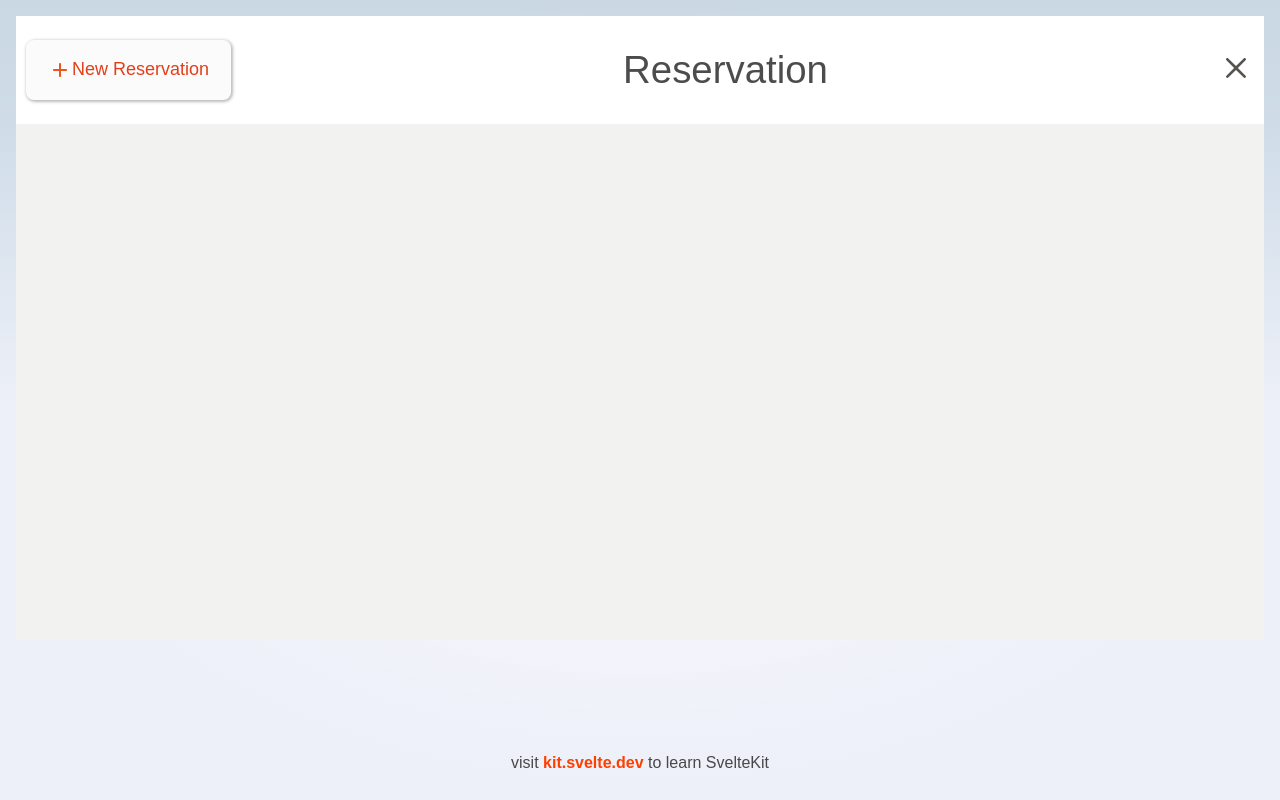
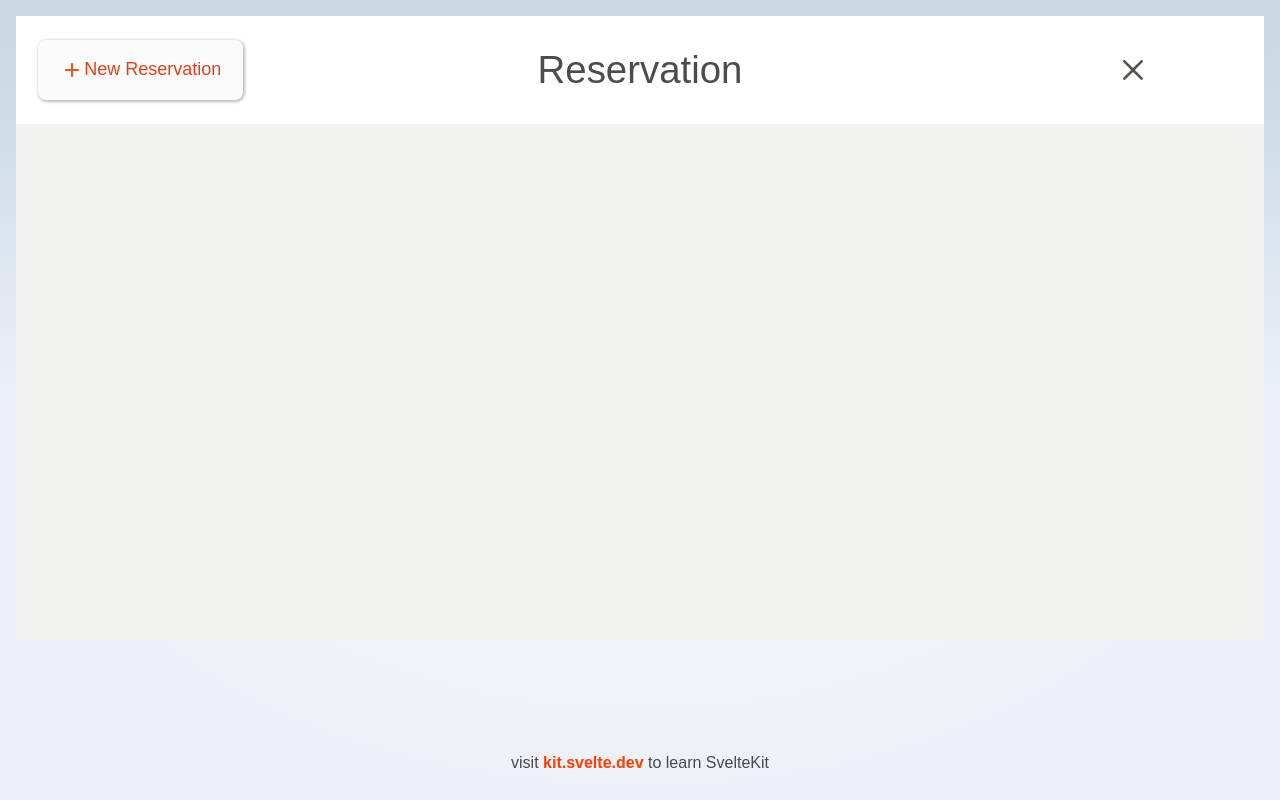
Before and after one commit to SeungGukYoo/yunaencos-project, a SvelteKit app: page / in a window 1280 px wide. Built offline with nearby package versions, Linux system fonts and the light colour scheme.

Commit message:
style: 타이틀 스타일 변경

```diff
--- a/src/routes/Title.svelte
+++ b/src/routes/Title.svelte
@@ -19,6 +19,7 @@
 </script>
 
 <section class="titleContainer">
+	<div class="btnContainer">
 		{#if currentPath === '/reservation'}
 			<a class="addBtn" href="/" on:click={() => handleReservedPage('/')}>
 				<img src={backIcon} alt="back-icon" />
@@ -28,6 +29,7 @@
 				<img src={addIcon} alt="add-Icon" /> New Reservation
 			</a>
 		{/if}
+	</div>
 
 	<div class="title">
 		{#if currentPath === '/reservation'}
@@ -46,35 +48,42 @@
 	.titleContainer {
 		background-color: rgb(255, 255, 255);
 		position: relative;
+		display: grid;
+		grid-template-columns: 1fr 1fr 1fr 1fr 1fr;
+	}
+
+	.btnContainer {
 		display: flex;
 		align-items: center;
-		justify-content: space-between;
+		justify-content: center;
 	}
 	.addBtn {
-		margin-left: 10px;
-		flex-grow: 0;
-		background-color: rgb(251, 251, 251);
-		color: rgb(228, 62, 25);
-		font-size: 18px;
-		outline: none;
 		border: none;
 		border-radius: 8px;
-		padding: 18px 22px;
+		background-color: rgb(251, 251, 251);
+		font-size: 18px;
+		color: rgb(228, 62, 25);
+		outline: none;
 		display: flex;
 		align-items: center;
+		justify-content: center;
+		padding: 18px 22px;
 		box-shadow: 1px 1px 3px 1px rgba(66, 66, 66, 0.35);
 		cursor: pointer;
 	}
 
 	.cancelBtn {
-		flex-grow: 0;
 		border: none;
 		background-color: transparent;
 		margin-right: 12px;
+		grid-column: 5;
+		display: flex;
+		align-items: center;
+		justify-content: center;
 	}
 
 	.title {
-		flex-grow: 2;
 		margin: 0;
+		grid-column: 3;
 	}
 </style>
```
Lines whose indentation alone changed are shown as unchanged.
